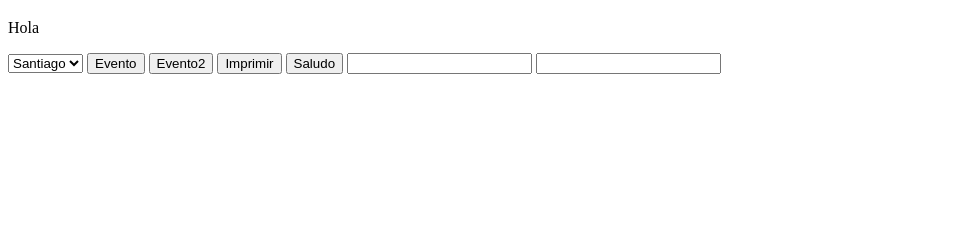
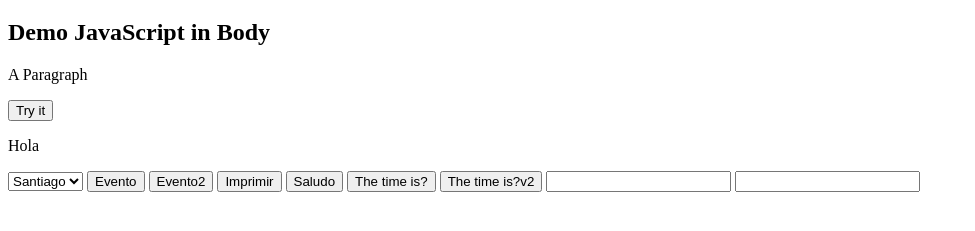
Before and after one commit to SAmigoDev/Desarrollo-Full-Stack, a plain HTML site: page frontend/PrimerJavaScript.html in a window 1280 px wide. Shown: the part 61-292 px from the top of the page, without its empty margins (0-975 px from the left). Drawn offline with Linux system fonts and the light colour scheme.

Commit message:
Edición de primer javascript probando diferentes elementos

```diff
--- a/frontend/PrimerJavaScript.html
+++ b/frontend/PrimerJavaScript.html
@@ -24,17 +24,33 @@
     </head>
     <body>
         <h1>Hola Mundo</h1>
+        <h2>Demo JavaScript in Body</h2>
+        <p id="demo">A Paragraph</p>
+        <button type="button" onclick="myFunction()">Try it</button>
+
+        <script>
+        function myFunction() {
+        document.getElementById("demo").innerHTML = "Paragraph changed.";
+        }
+        </script>
+
         <p id="msg"></p>
         <select name="comuna" id="com"></select>
+
         <script>
             console.log("Empezo el código")
             document.getElementById("msg").innerText = "Hola";
             document.getElementById("com").innerHTML = '<option value="1">Santiago</option><option value="2">Talca</option>';
         </script>
+
         <button type="button" onclick="alert('click');">Evento</button>
         <button type="button" onclick="console.log('click');">Evento2</button>
         <button type="button" onclick="window.print()">Imprimir</button>
         <button type="button" onclick="saludar();">Saludo</button>
+        <button onclick="document.getElementById('demo').innerHTML = Date()">The time is?</button>
+        <button onclick="displayDate()">The time is?v2</button>
+
         <input type="text" id="texto" onkeydown="CambioTexto(event);"/>
         <input type="text" id="texto2" onblur="validar();" /><span id="valTexto2" style="display:none; color: red">Debe Ingresar un Texto</span>
+    </body>
 </html>
```
